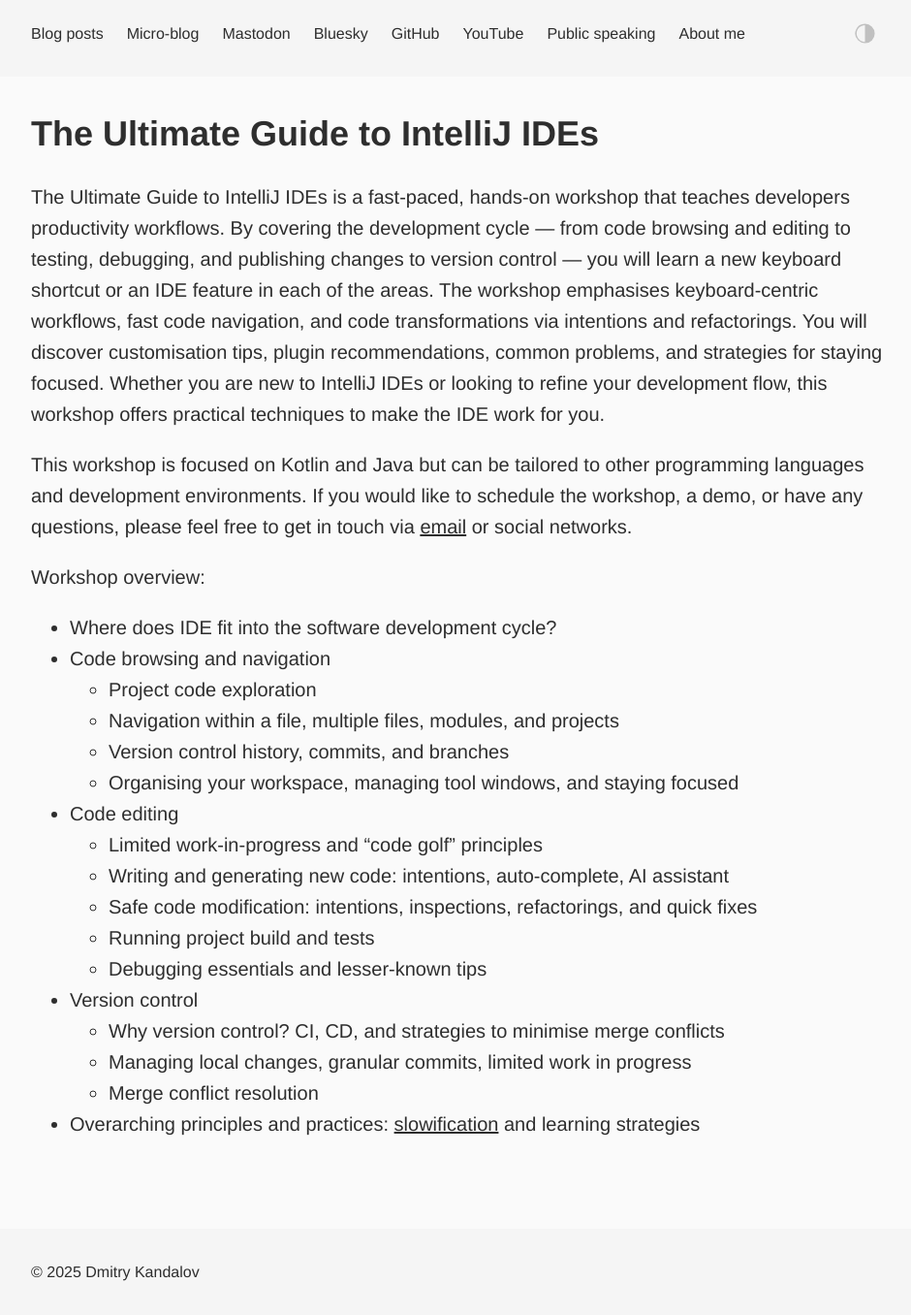
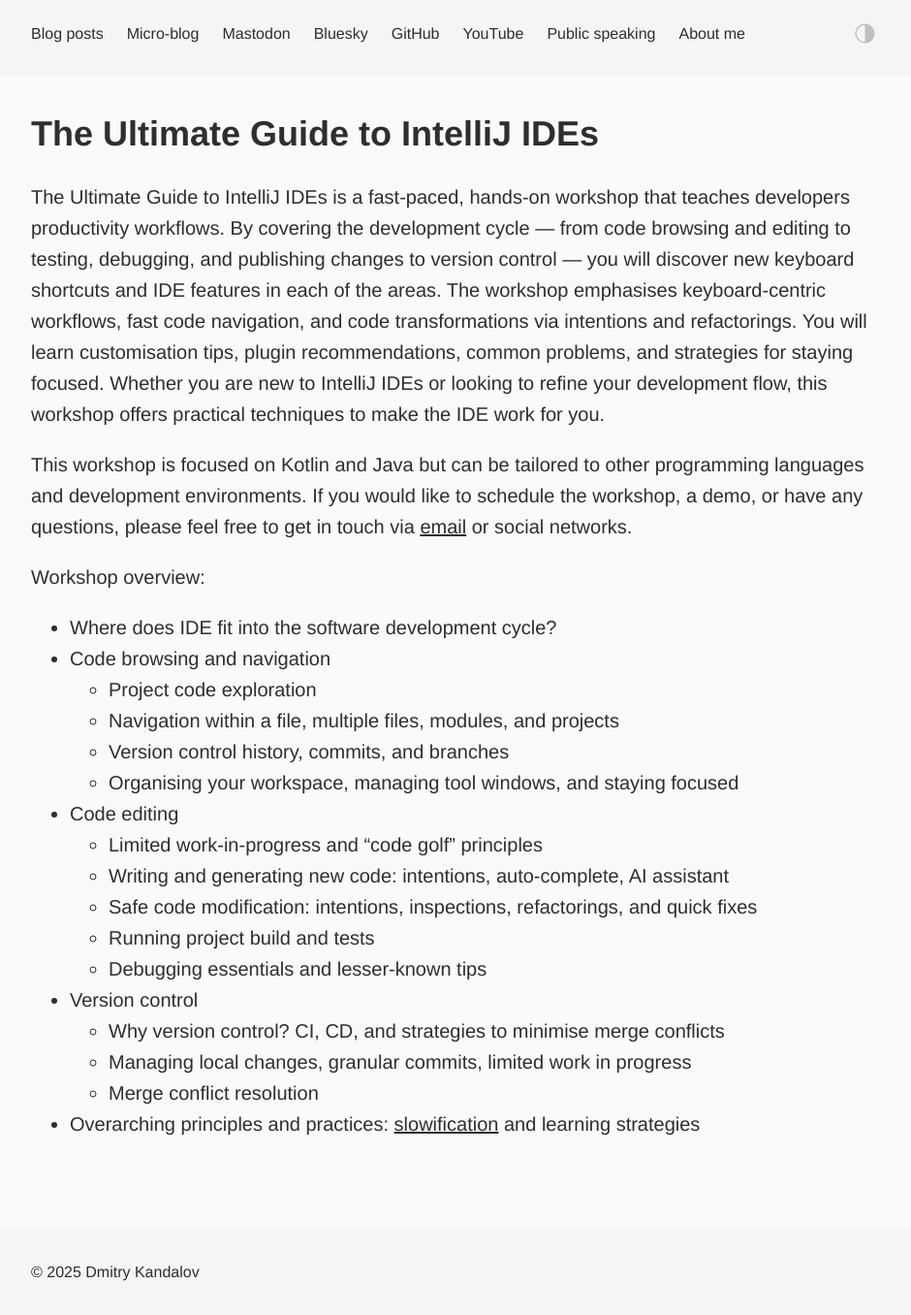
Before and after one commit to dkandalov/dkandalov.github.io, a Jekyll site: the page built from intellij-workshop.md, in a window 1280 px wide. Shown: the whole page at 97% size, without its empty margins (160-1100 px from the left). Built offline with Jekyll 4.4.1, drawn with Linux system fonts in a browser that asks for light colours.

Commit message:
updated intellij-workshop.md

```diff
--- a/intellij-tippy-tappy.md
+++ b/intellij-workshop.md
@@ -1,10 +1,10 @@
 ---
 layout: post
-permalink: /intellij-tippy-tappy/
+permalink: /intellij-workshop/
 title: The Ultimate Guide to IntelliJ IDEs
 ---
 
-The Ultimate Guide to IntelliJ IDEs is a fast-paced, hands-on workshop that teaches developers productivity workflows. By covering the development cycle — from code browsing and editing to testing, debugging, and publishing changes to version control — you will learn a new keyboard shortcut or an IDE feature in each of the areas. The workshop emphasises keyboard-centric workflows, fast code navigation, and code transformations via intentions and refactorings. You will discover customisation tips, plugin recommendations, common problems, and strategies for staying focused. Whether you are new to IntelliJ IDEs or looking to refine your development flow, this workshop offers practical techniques to make the IDE work for you.
+The Ultimate Guide to IntelliJ IDEs is a fast-paced, hands-on workshop that teaches developers productivity workflows. By covering the development cycle — from code browsing and editing to testing, debugging, and publishing changes to version control — you will discover new keyboard shortcuts and IDE features in each of the areas. The workshop emphasises keyboard-centric workflows, fast code navigation, and code transformations via intentions and refactorings. You will learn customisation tips, plugin recommendations, common problems, and strategies for staying focused. Whether you are new to IntelliJ IDEs or looking to refine your development flow, this workshop offers practical techniques to make the IDE work for you.
 
 This workshop is focused on Kotlin and Java but can be tailored to other programming languages and development environments.
 If you would like to schedule the workshop, a demo, or have any questions, please feel free to get in touch via [email](mailto:dmitry.kandalov@gmail.com) or social networks.
```
